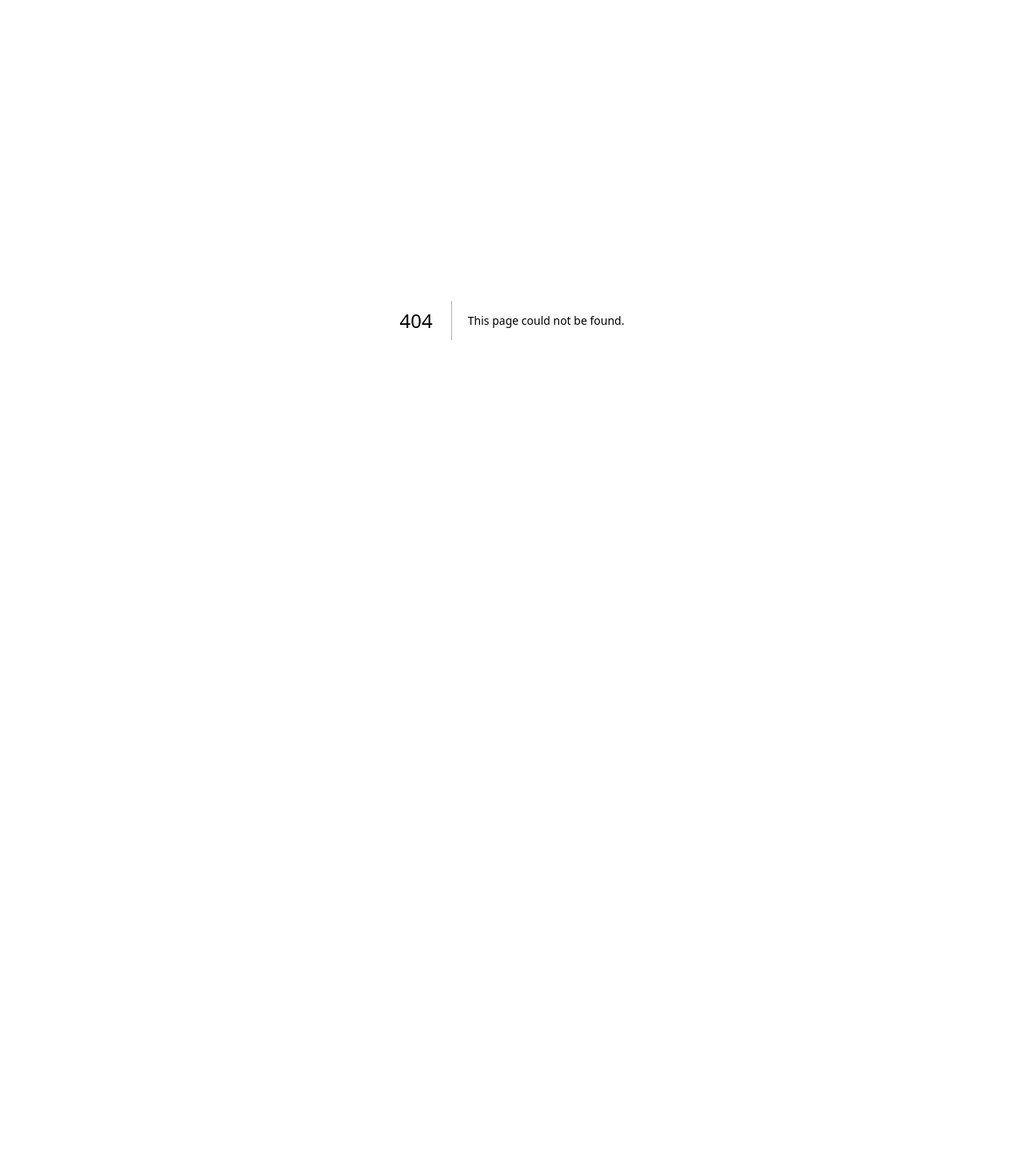
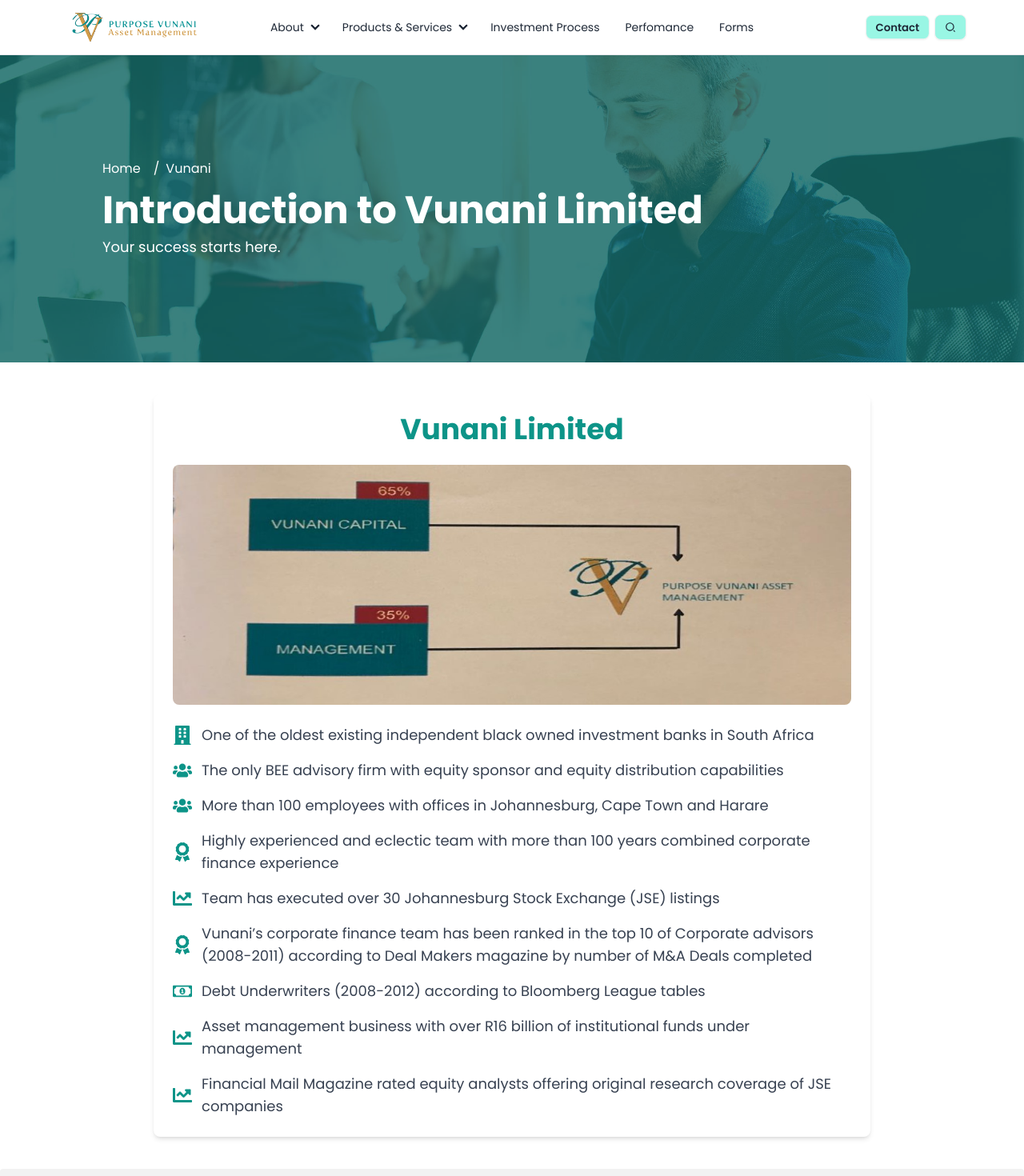
Before and after one commit to bhekumuzitshuma/purposezw, a Next.js app: page /vunani in a window 1280 px wide. Before the commit this address had no page. Shown: the top 1470 px of the page at 80% size. Before the commit the page ends 800 px from the top, so only its background shows below. Built offline with nearby package versions, Linux system fonts and the light colour scheme.

Commit message:
new page

```diff
--- /dev/null
+++ b/src/components/HeroComp.jsx
@@ -0,0 +1,33 @@
+// components/Hero.js
+import Link from "next/link";
+
+const HeroComp = ({ image, title, tagline, breadcrumbs }) => {
+  return (
+    <div className="relative h-64 md:h-80 lg:h-96">
+      <div
+        className="absolute inset-0 bg-cover bg-center"
+        style={{ backgroundImage: `url(${image})` }}
+      />
+      <div className="relative z-10 flex items-center justify-start h-full py-6 px-7 md:px-0 text-white bg-teal-600 bg-opacity-50">
+        <div className="max-w-5xl w-full  mx-auto">
+          <nav className="mb-4">
+            <ol className="flex space-x-2">
+              {breadcrumbs.map((crumb, index) => (
+                <li key={index} className="flex items-center">
+                  {index > 0 && <span className="mx-2">/</span>}
+                  <Link href={crumb.href} legacyBehavior>
+                    <a className="hover:underline">{crumb.label}</a>
+                  </Link>
+                </li>
+              ))}
+            </ol>
+          </nav>
+          <h1 className="text-4xl md:text-5xl font-bold">{title}</h1>
+          <p className="mt-2 text-lg">{tagline}</p>
+        </div>
+      </div>
+    </div>
+  );
+};
+
+export default HeroComp;
--- /dev/null
+++ b/src/pages/vunani.jsx
@@ -0,0 +1,91 @@
+import HeroComp from "@/components/HeroComp";
+import React from "react";
+import Layout from "@/components/Layout";
+import {
+  FaBuilding,
+  FaUsers,
+  FaChartLine,
+  FaAward,
+  FaRegMoneyBillAlt,
+} from "react-icons/fa";
+
+const Vunani = () => {
+  const breadcrumbs = [
+    { href: "/", label: "Home" },
+    { href: "/vunani", label: "Vunani" },
+  ];
+  const features = [
+    {
+      icon: <FaBuilding className="text-teal-600" />,
+      text: "One of the oldest existing independent black owned investment banks in South Africa",
+    },
+    {
+      icon: <FaUsers className="text-teal-600" />,
+      text: "The only BEE advisory firm with equity sponsor and equity distribution capabilities",
+    },
+    {
+      icon: <FaUsers className="text-teal-600" />,
+      text: "More than 100 employees with offices in Johannesburg, Cape Town and Harare",
+    },
+    {
+      icon: <FaAward className="text-teal-600" />,
+      text: "Highly experienced and eclectic team with more than 100 years combined corporate finance experience",
+    },
+    {
+      icon: <FaChartLine className="text-teal-600" />,
+      text: "Team has executed over 30 Johannesburg Stock Exchange (JSE) listings",
+    },
+    {
+      icon: <FaAward className="text-teal-600" />,
+      text: "Vunani’s corporate finance team has been ranked in the top 10 of Corporate advisors (2008-2011) according to Deal Makers magazine by number of M&A Deals completed",
+    },
+    {
+      icon: <FaRegMoneyBillAlt className="text-teal-600" />,
+      text: "Debt Underwriters (2008-2012) according to Bloomberg League tables",
+    },
+    {
+      icon: <FaChartLine className="text-teal-600" />,
+      text: "Asset management business with over R16 billion of institutional funds under management",
+    },
+    {
+      icon: <FaChartLine className="text-teal-600" />,
+      text: "Financial Mail Magazine rated equity analysts offering original research coverage of JSE companies",
+    },
+  ];
+  return (
+    <Layout>
+      <HeroComp
+        image="slider-1.jpg"
+        title="Introduction to Vunani Limited"
+        tagline="Your success starts here."
+        breadcrumbs={breadcrumbs}
+      />
+      <div className="min-h-screen flex pb-10 flex-col items-center ">
+        <div className="w-full max-w-4xl mx-3 p-6 mt-10 bg-white rounded-lg shadow-md">
+          <h1 className="text-4xl font-bold text-teal-600 text-center mb-6">
+            Vunani Limited
+          </h1>
+
+          {/* Image Section */}
+          <img
+            src="/vunani.jpg" // Replace with your image path
+            alt="Vunani Limited"
+            className="w-full h-[300px] object-repeat rounded-lg mb-6"
+          />
+
+          {/* Features List */}
+          <ul className="space-y-4">
+            {features.map((feature, index) => (
+              <li key={index} className="flex items-center space-x-3">
+                <span className="text-2xl">{feature.icon}</span>
+                <span className="text-lg text-gray-700">{feature.text}</span>
+              </li>
+            ))}
+          </ul>
+        </div>
+      </div>
+    </Layout>
+  );
+};
+
+export default Vunani;
```
Also changed, not shown: public/vunani.jpg (added).
